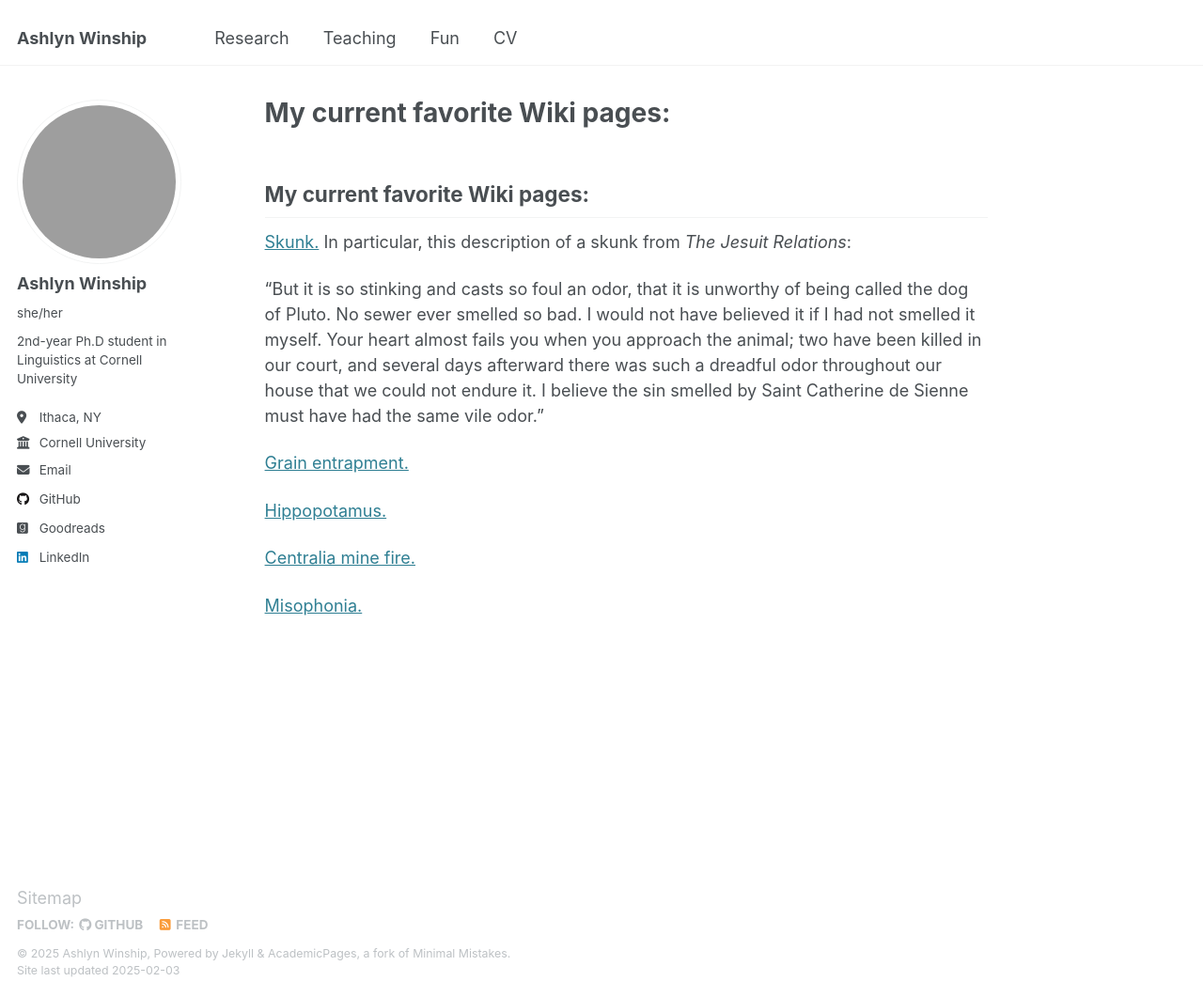
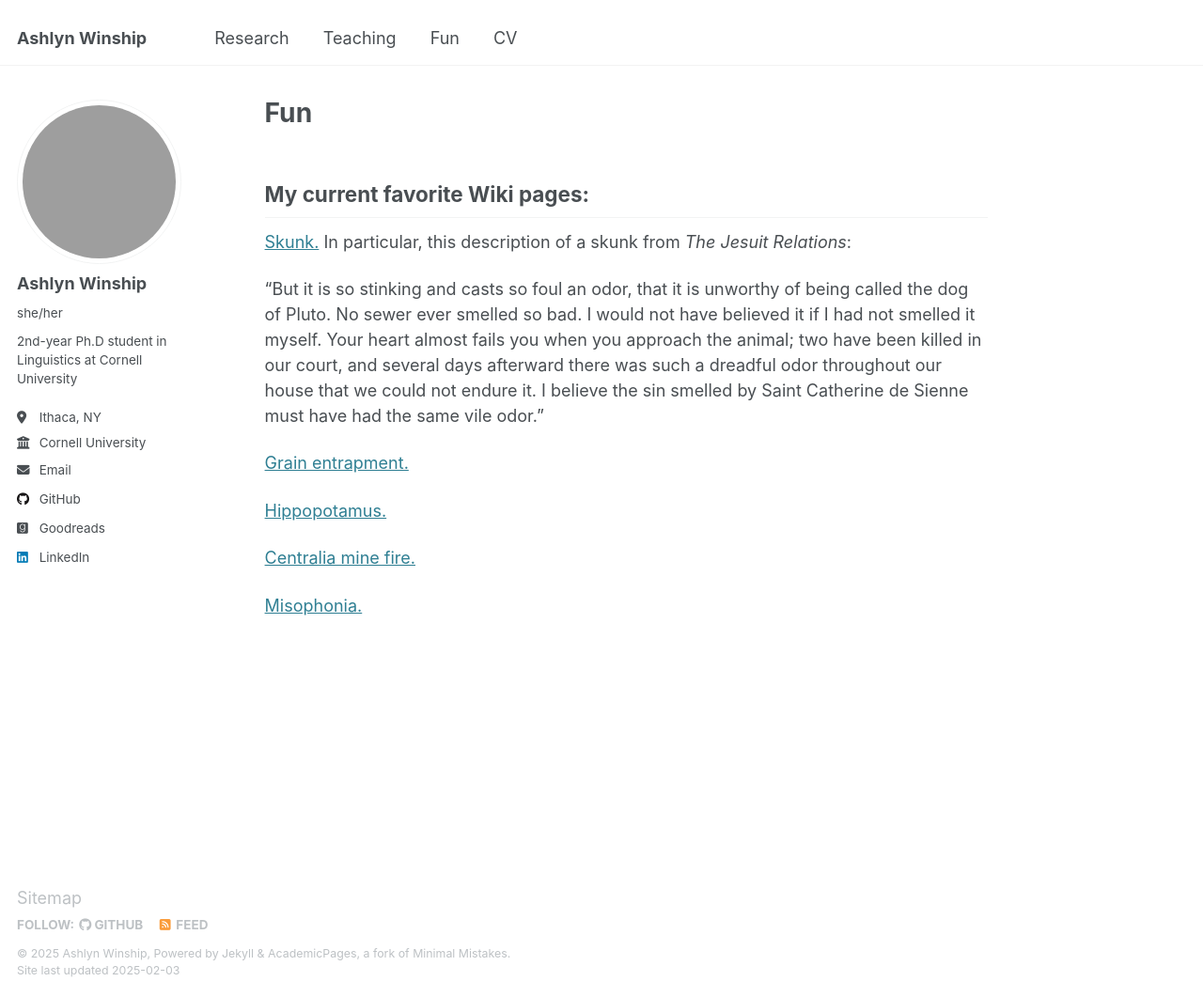
Before and after one commit to ashlynwinship/ashlynwinship.github.io, a Jekyll site: the page built from _pages/fun.md, in a window 1280 px wide and 1061 px high. Shown: the whole window at 94% size. Built offline with Jekyll 4.4.1, drawn with Linux system fonts in a browser that asks for light colours; our own code applies the rules of GitHub Pages for plain Markdown files; grey boxes are pictures that could not be loaded.

Commit message:
Update fun.md

```diff
--- a/_pages/fun.md
+++ b/_pages/fun.md
@@ -1,3 +1,11 @@
+---
+permalink: /
+title: "Fun"
+author_profile: true
+redirect_from:
+  - /fun/
+---
+
 ## My current favorite Wiki pages:
 
 <a target="_blank" rel="noopener" href="https://en.wikipedia.org/wiki/Skunk">Skunk.</a> In particular, this description of a skunk from <i>The Jesuit Relations</i>:
```
